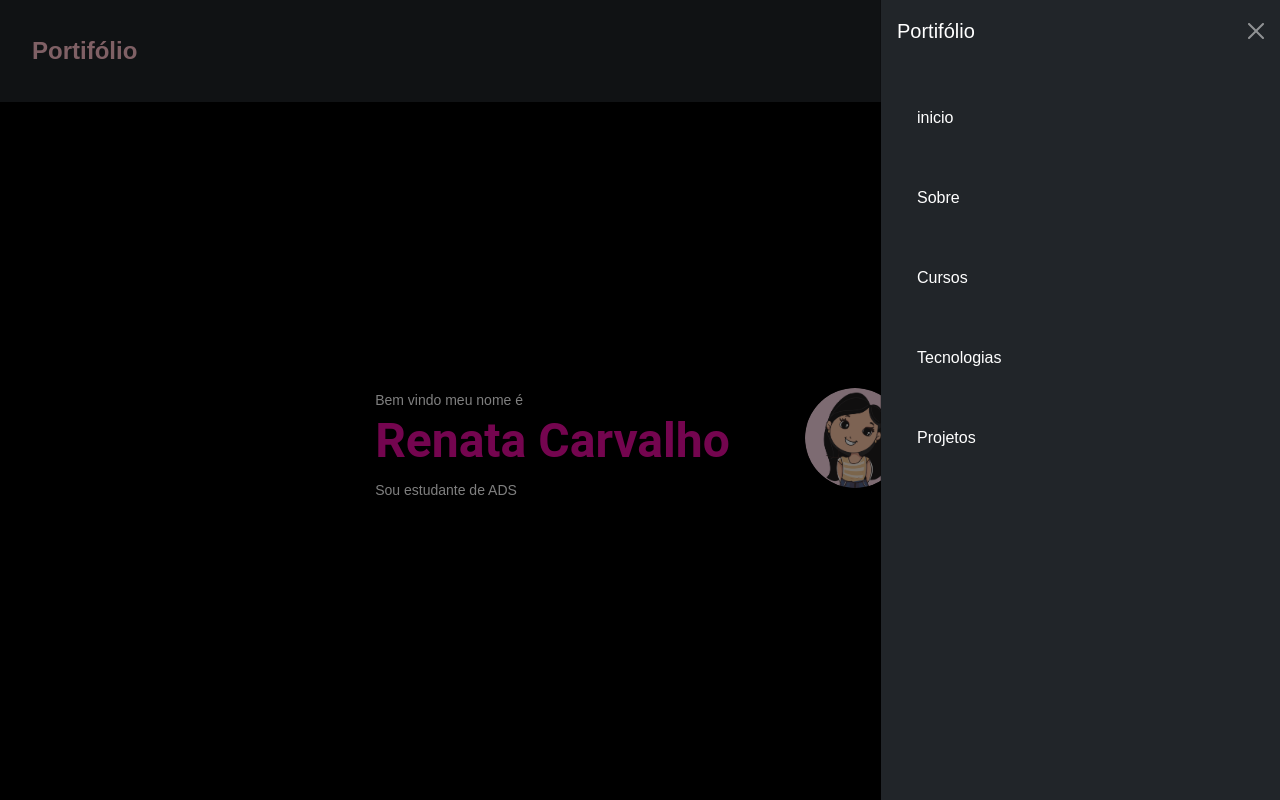
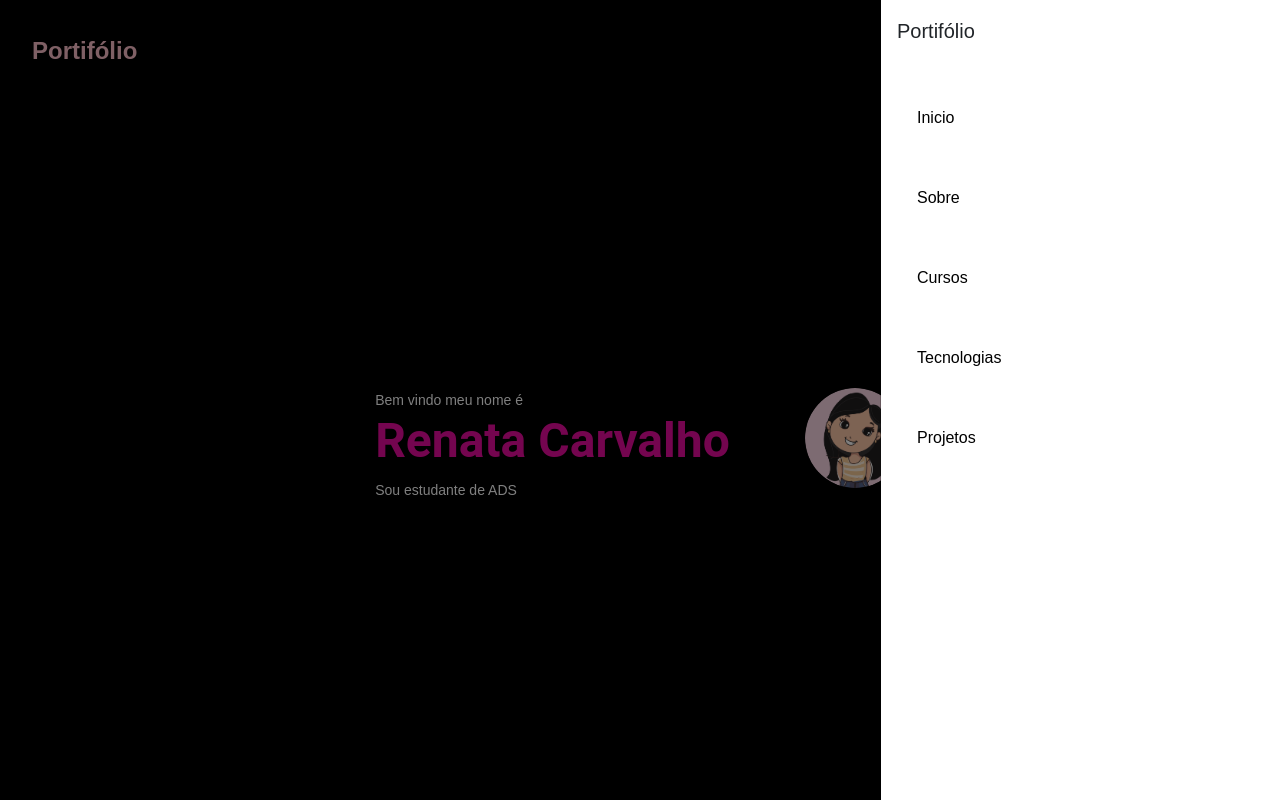
Before and after one commit to Renata-rcs/Portifolio, a plain HTML site: page index.html in a window 1280 px wide. Both pictures are taken after a click on the button "Toggle navigation". Shown: the top 800 px of the page. Drawn offline with nearby package versions, Linux system fonts and the light colour scheme.

Commit message:
atu cor nav

```diff
--- a/index.html
+++ b/index.html
@@ -9,13 +9,13 @@
 </head>
 <body>
     <header>
-        <nav class="navbar navbar-dark bg-dark fixed-top" style="background-color:  rgba(148, 131, 134, 0.144);">
+        <nav class="navbar navbar-dark bg-black fixed-top" style="background-color: black">
             <div class="container-fluid">
               <a class="navbar-brand" href="#inicio" style="color: pink; font-size: 24px; font-weight: bold; font-family: 'Roboto' sans-serif;">Portifólio</a>
               <button class="navbar-toggler" type="button" data-bs-toggle="offcanvas" data-bs-target="#offcanvasDarkNavbar" aria-controls="offcanvasDarkNavbar" aria-label="Toggle navigation">
                 <span class="navbar-toggler-icon"></span>
               </button>
-              <div class="offcanvas offcanvas-end text-bg-dark" tabindex="-1" id="offcanvasDarkNavbar" aria-labelledby="offcanvasDarkNavbarLabel">
+              <div class="offcanvas offcanvas-end text-bg-black" tabindex="-1" id="offcanvasDarkNavbar" aria-labelledby="offcanvasDarkNavbarLabel">
                 <div class="offcanvas-header">
                   <h5 class="offcanvas-title" id="offcanvasDarkNavbarLabel">Portifólio</h5>
                   <button type="button" class="btn-close btn-close-white" data-bs-dismiss="offcanvas" aria-label="Close"></button>
@@ -23,19 +23,19 @@
                 <div class="offcanvas-body">
                   <ul class="navbar-nav justify-content-end flex-grow-1 pe-3">
                     <li class="nav-item">
-                      <a class="nav-link active" aria-current="page" href="#inicio">inicio</a>
+                      <a class="nav-link active" aria-current="page" href="#inicio" style="color: black;">Inicio</a>
                     </li>
                     <li class="nav-item">
-                        <a class="nav-link active" aria-current="page" href="#sobre">Sobre</a>
+                        <a class="nav-link active" aria-current="page" href="#sobre" style="color: black;">Sobre</a>
                       </li>
                       <li class="nav-item">
-                        <a class="nav-link active" aria-current="page" href="#cursos">Cursos</a>
+                        <a class="nav-link active" aria-current="page" href="#cursos" style="color: black;">Cursos</a>
                       </li>
                       <li class="nav-item">
-                        <a class="nav-link active" aria-current="page" href="#tecnologias">Tecnologias</a>
+                        <a class="nav-link active" aria-current="page" href="#tecnologias" style="color: black;">Tecnologias</a>
                       </li>
                       <li class="nav-item">
-                        <a class="nav-link active" aria-current="page" href="#projetos">Projetos</a>
+                        <a class="nav-link active" aria-current="page" href="#projetos" style="color: black;">Projetos</a>
                       </li>
                   </ul>
                 </div>
--- a/style.css
+++ b/style.css
@@ -21,7 +21,6 @@ body {
     height: 100vh;
     width: 100vw;
 }
-
 a {
     text-decoration: none;
     color: white;
```
